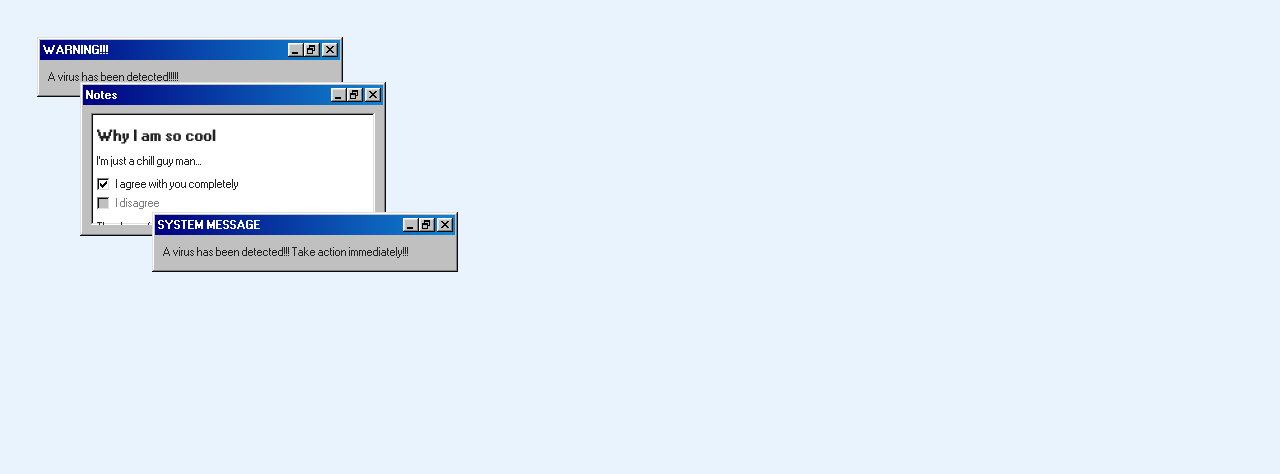
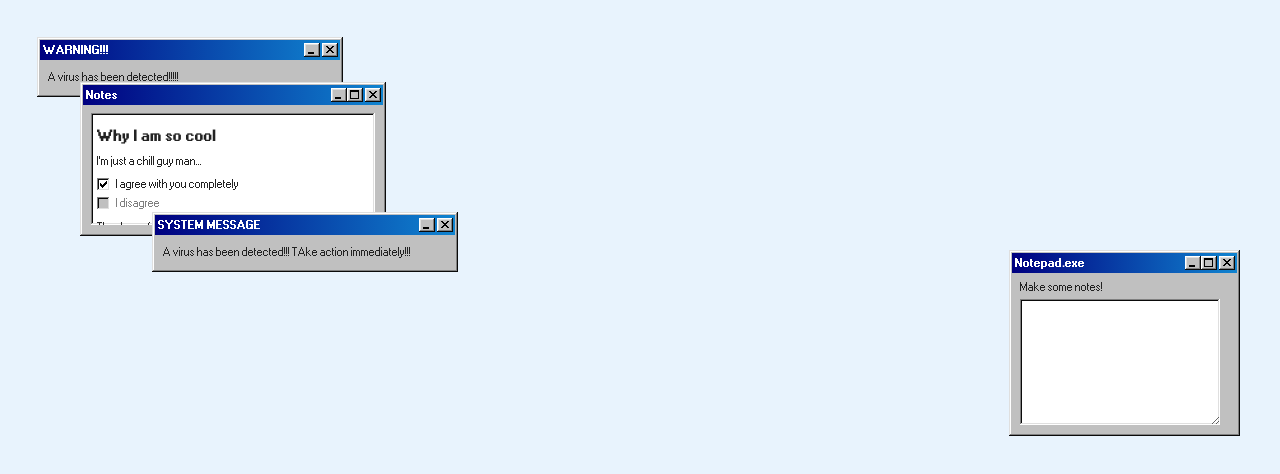
Before and after one commit to esophenia/esophenia.github.io, a plain HTML site: page index.html in a window 1280 px wide. Drawn offline with nearby package versions, Linux system fonts and the light colour scheme.

Commit message:
Update index.html

```diff
--- a/index.html
+++ b/index.html
@@ -31,6 +31,13 @@
   margin:5px;
   overflow:auto;
   }
+
+  .notes{position: relative;
+  float: right;
+  top:0;
+  z-index: 9;
+  }
+
   </style>
 </head>
 <!-- body starts here -->
@@ -46,7 +53,6 @@
 
 	  <div class="title-bar-controls">
         <button aria-label="Minimize"></button>
-        <button aria-label="Restore"></button>
         <button aria-label="Close"></button>
       </div>
     </div>
@@ -65,7 +71,7 @@
 
 	  <div class="title-bar-controls">
         <button aria-label="Minimize"></button>
-        <button aria-label="Restore"></button>
+        <button aria-label="Maximize"></button>
         <button aria-label="Close"></button>
       </div>
     </div>
@@ -103,13 +109,36 @@
 
 	  <div class="title-bar-controls">
         <button aria-label="Minimize"></button>
-        <button aria-label="Restore"></button>
         <button aria-label="Close"></button>
       </div>
     </div>
 	<!-- window body -->
     <div class="window-body">
-	  <p>A virus has been detected!!! Take action immediately!!!</p>
+	  <p>A virus has been detected!!! TAke action immediately!!!</p>
+    </div>
+  </div>
+
+   <!-- notes window -->
+  <div class="window notes" style="margin: 32px; width: 225px;" >
+
+    <div class="title-bar" style="width: 220px;">
+      <div class="title-bar-text">
+        Notepad.exe
+      </div>
+
+	  <div class="title-bar-controls">
+        <button aria-label="Minimize"></button>
+        <button aria-label="Maximize"></button>
+        <button aria-label="Close"></button>
+      </div>
+    </div>
+	<!-- window body -->
+    <div class="window-body">
+	<!-- text box -->
+	  <div class="field-row-stacked" style="width: 200px; overflow: auto;">
+        <label for="text20">Make some notes!</label>
+        <textarea id="text20" rows="10"></textarea>
+      </div>
     </div>
   </div>
 </body>
```
